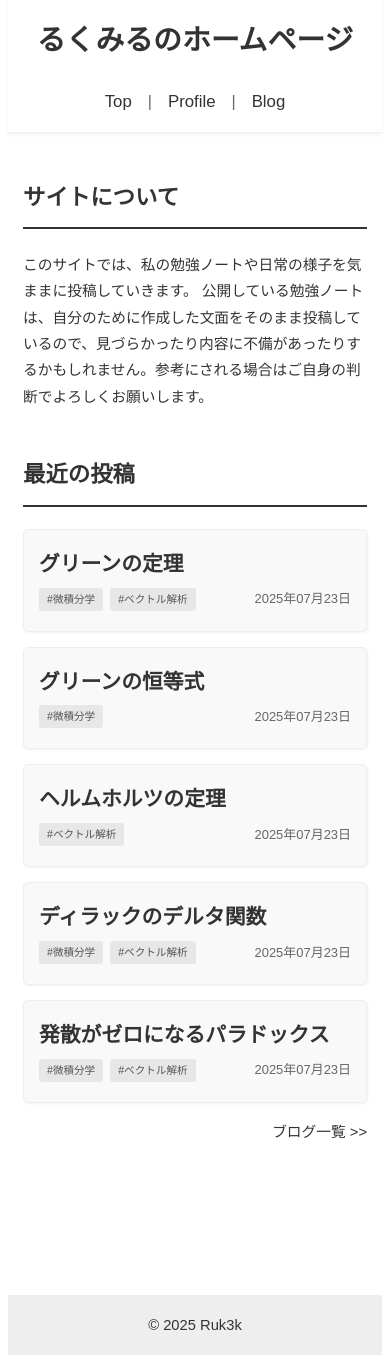
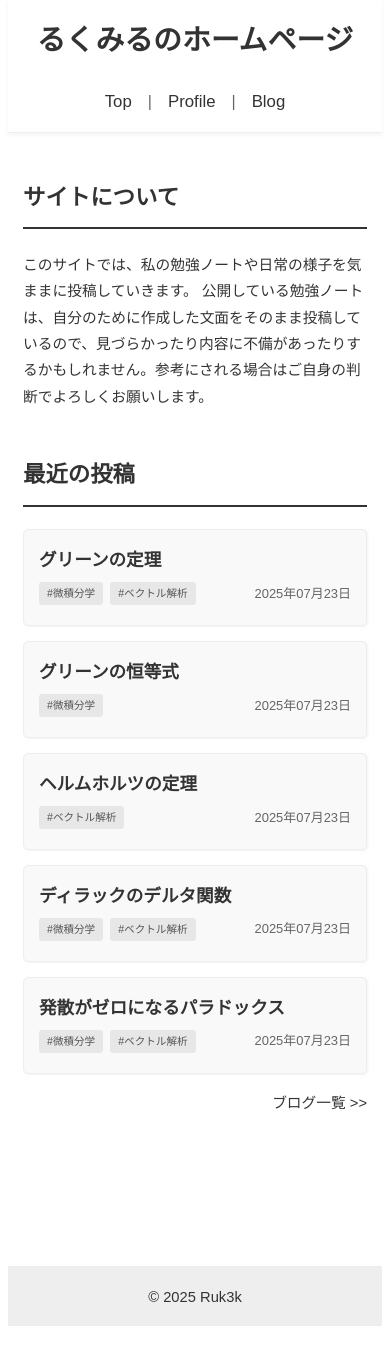
Before and after one commit to Ruk3k/my-homepage, a Jekyll site: the page built from index.html, in a window 390 px wide. Built offline with Jekyll 4.4.1, drawn with Linux system fonts in a browser that asks for light colours; nearby versions of some CDN libraries; some web fonts are replaced; a script that is not in the unit is left out; after the commit the page ends 1326 px from its top, so only the background shows below that.

Commit message:
スマホ向け表示の完成

```diff
--- a/_sass/_posts.scss
+++ b/_sass/_posts.scss
@@ -137,7 +137,7 @@ h3:has(+ .blog-posts-list) {
 
   .blog-posts-list li a {
     h3 {
-      font-size: 1.3em;
+      font-size: 1.1em;
     }
     .post-info {
       font-size: 0.9em;
@@ -148,7 +148,7 @@ h3:has(+ .blog-posts-list) {
     }
   }
   .post-content {
-    font-size: 0.92em;
+
     .post-title {
       font-size: 1.6em;
     }
```
